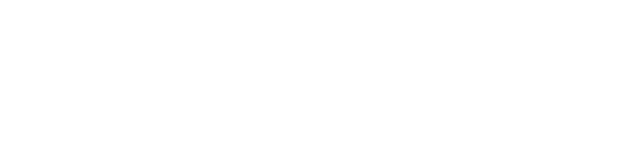
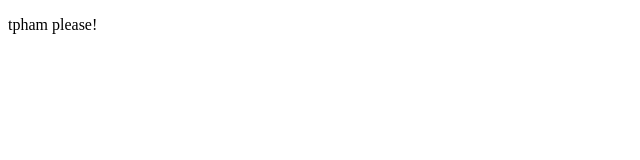
Before and after one commit to ThienDinh/Synesthesia, a website: page index.html in a window 1280 px wide. Shown: the whole page, without its empty margins (0-640 px from the left). Drawn offline with Linux system fonts and the light colour scheme.

Commit message:
Add some junk text to test.

```diff
--- a/index.html
+++ b/index.html
@@ -4,6 +4,6 @@
 	<title>Welcom to Synesthesia Training Program</title>
 </head>
 <body>
-
+<p>tpham please!</p>
 </body>
 </html>
```
